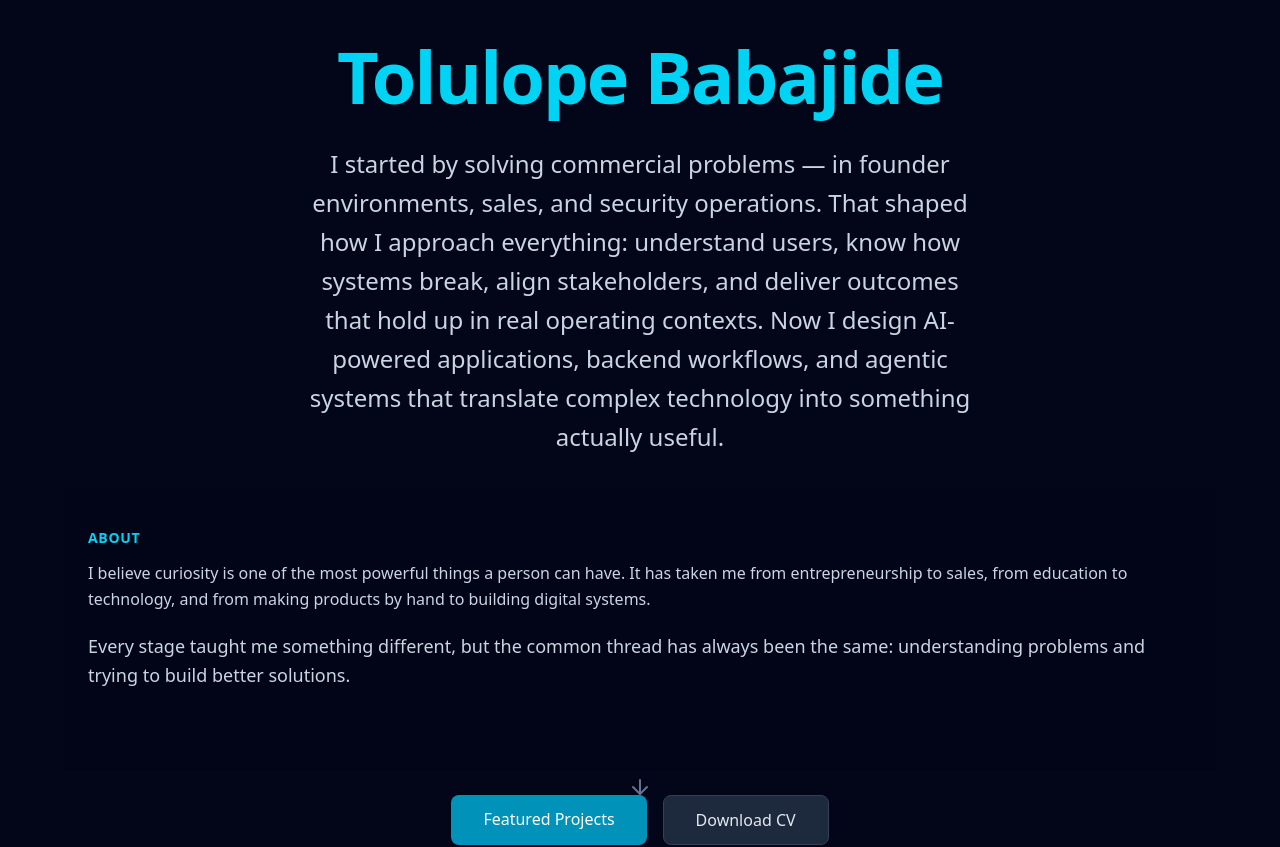
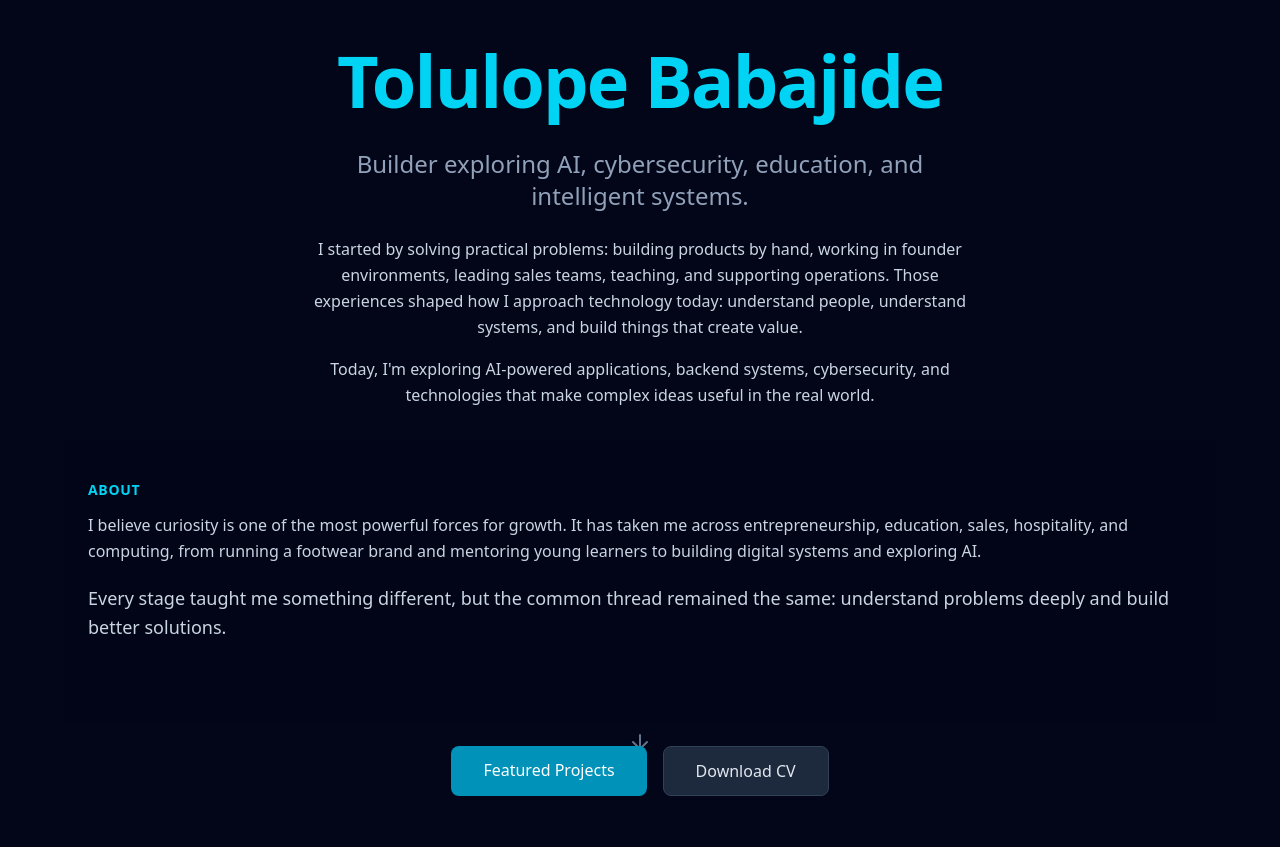
Before and after one commit to TolulopeBabajide/portfolio-website, a React (Vite) app: page / in a window 1280 px wide. Shown: the top 847 px of the page. Built offline with nearby package versions, Linux system fonts and the light colour scheme.

Commit message:
content: rewrite Hero and About copy with cleaner tone and no em dashes

```diff
--- a/src/components/About.jsx
+++ b/src/components/About.jsx
@@ -11,10 +11,10 @@ const About = () => {
                 >
                     <p className="text-cyan-400 text-xs sm:text-sm font-semibold tracking-wider uppercase mb-2 sm:mb-3">About</p>
                     <p className="text-slate-300 text-sm sm:text-base pb-3 sm:pb-5 leading-relaxed">
-                        I believe curiosity is one of the most powerful things a person can have. It has taken me from entrepreneurship to sales, from education to technology, and from making products by hand to building digital systems.
+                        I believe curiosity is one of the most powerful forces for growth. It has taken me across entrepreneurship, education, sales, hospitality, and computing, from running a footwear brand and mentoring young learners to building digital systems and exploring AI.
                     </p>
                     <p className="text-sm sm:text-base md:text-lg text-slate-300 max-w-6xl mx-auto mb-2 sm:mb-10 leading-relaxed">
-                        Every stage taught me something different, but the common thread has always been the same: understanding problems and trying to build better solutions.
+                        Every stage taught me something different, but the common thread remained the same: understand problems deeply and build better solutions.
                     </p>
                 </motion.div>
             </div>
--- a/src/components/Hero.jsx
+++ b/src/components/Hero.jsx
@@ -34,8 +34,14 @@ const Hero = () => {
                     <motion.h1 variants={itemVariants} className="text-4xl sm:text-5xl md:text-7xl font-bold mb-4 sm:mb-8 tracking-tight">
                         <span className="bg-cyan-400 bg-clip-text text-transparent">Tolulope Babajide</span>
                     </motion.h1>
-                    <motion.p variants={itemVariants} className="text-base sm:text-xl md:text-2xl text-slate-300 mb-4 sm:mb-8 font-light max-w-2xl mx-auto leading-relaxed">
-                        I started by solving commercial problems — in founder environments, sales, and security operations. That shaped how I approach everything: understand users, know how systems break, align stakeholders, and deliver outcomes that hold up in real operating contexts. Now I design AI-powered applications, backend workflows, and agentic systems that translate complex technology into something actually useful.
+                    <motion.p variants={itemVariants} className="text-base sm:text-xl md:text-2xl text-slate-400 mb-4 sm:mb-6 font-light max-w-2xl mx-auto">
+                        Builder exploring AI, cybersecurity, education, and intelligent systems.
+                    </motion.p>
+                    <motion.p variants={itemVariants} className="text-sm sm:text-base text-slate-300 mb-2 sm:mb-4 font-light max-w-2xl mx-auto leading-relaxed">
+                        I started by solving practical problems: building products by hand, working in founder environments, leading sales teams, teaching, and supporting operations. Those experiences shaped how I approach technology today: understand people, understand systems, and build things that create value.
+                    </motion.p>
+                    <motion.p variants={itemVariants} className="text-sm sm:text-base text-slate-300 mb-4 sm:mb-8 font-light max-w-2xl mx-auto leading-relaxed">
+                        Today, I'm exploring AI-powered applications, backend systems, cybersecurity, and technologies that make complex ideas useful in the real world.
                     </motion.p>
 
                 </motion.div>
```
Also changed, not shown: 1 other file (tests, documents, lock files or other folders).
